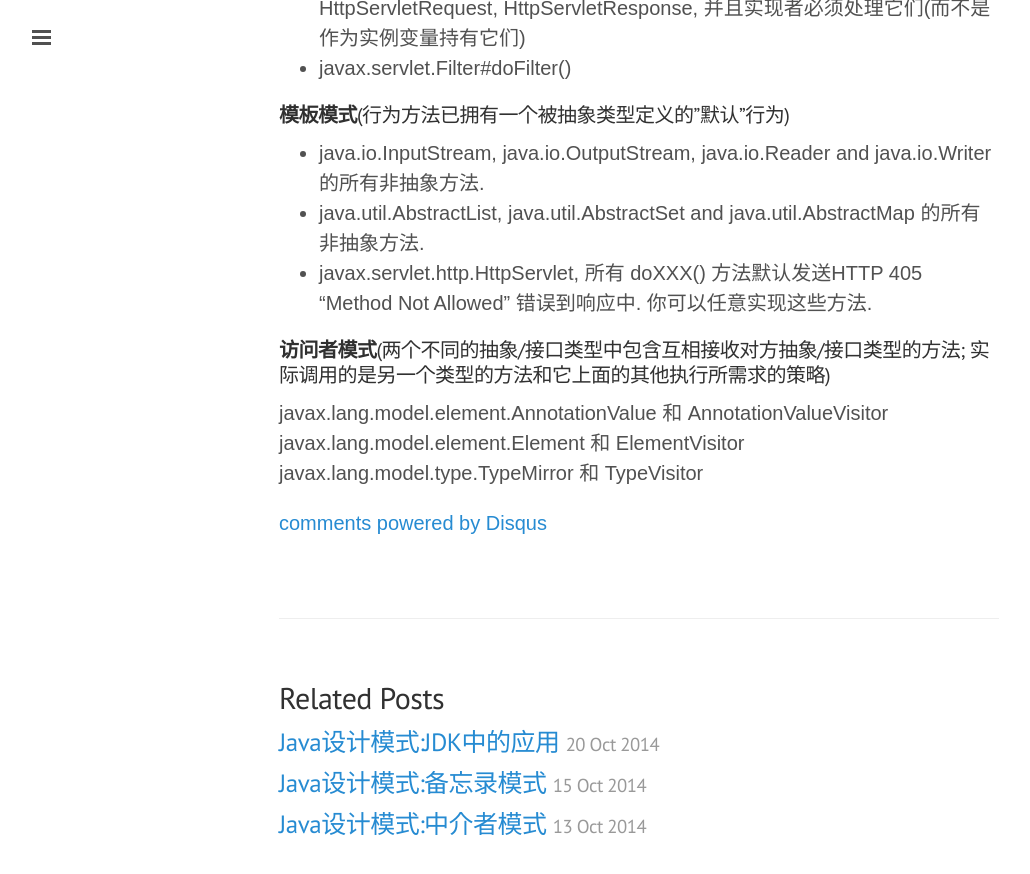
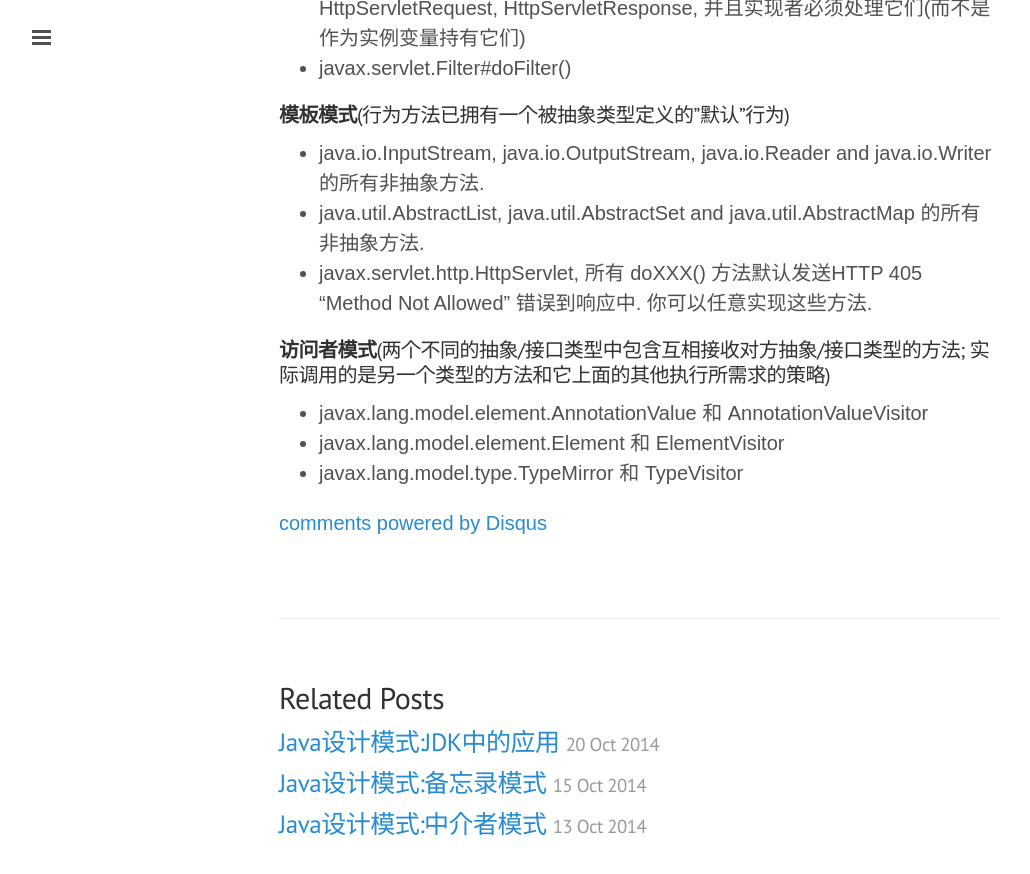
Before and after one commit to clarkdo/clarkdo.github.com, a Jekyll site: the page built from _posts/2014-10-16-46.md, in a window 1280 px wide and 900 px high, scrolled down 4123 px. Shown: the top 874 px of the window, without its empty margins (1-1031 px from the left). Built offline with Jekyll 4.4.1, drawn with Linux system fonts in a browser that asks for light colours; Markdown is read by kramdown in place of the engine named in the settings; comment, search, counter and statistics services are not loaded.

```diff
--- a/_posts/2014-10-16-46.md
+++ b/_posts/2014-10-16-46.md
@@ -145,6 +145,6 @@ comments: true
 
 ####**访问者模式**(两个不同的抽象/接口类型中包含互相接收对方抽象/接口类型的方法; 实际调用的是另一个类型的方法和它上面的其他执行所需求的策略)
 
-javax.lang.model.element.AnnotationValue 和 AnnotationValueVisitor
-javax.lang.model.element.Element 和 ElementVisitor
-javax.lang.model.type.TypeMirror 和 TypeVisitor
+- javax.lang.model.element.AnnotationValue 和 AnnotationValueVisitor
+- javax.lang.model.element.Element 和 ElementVisitor
+- javax.lang.model.type.TypeMirror 和 TypeVisitor
```
